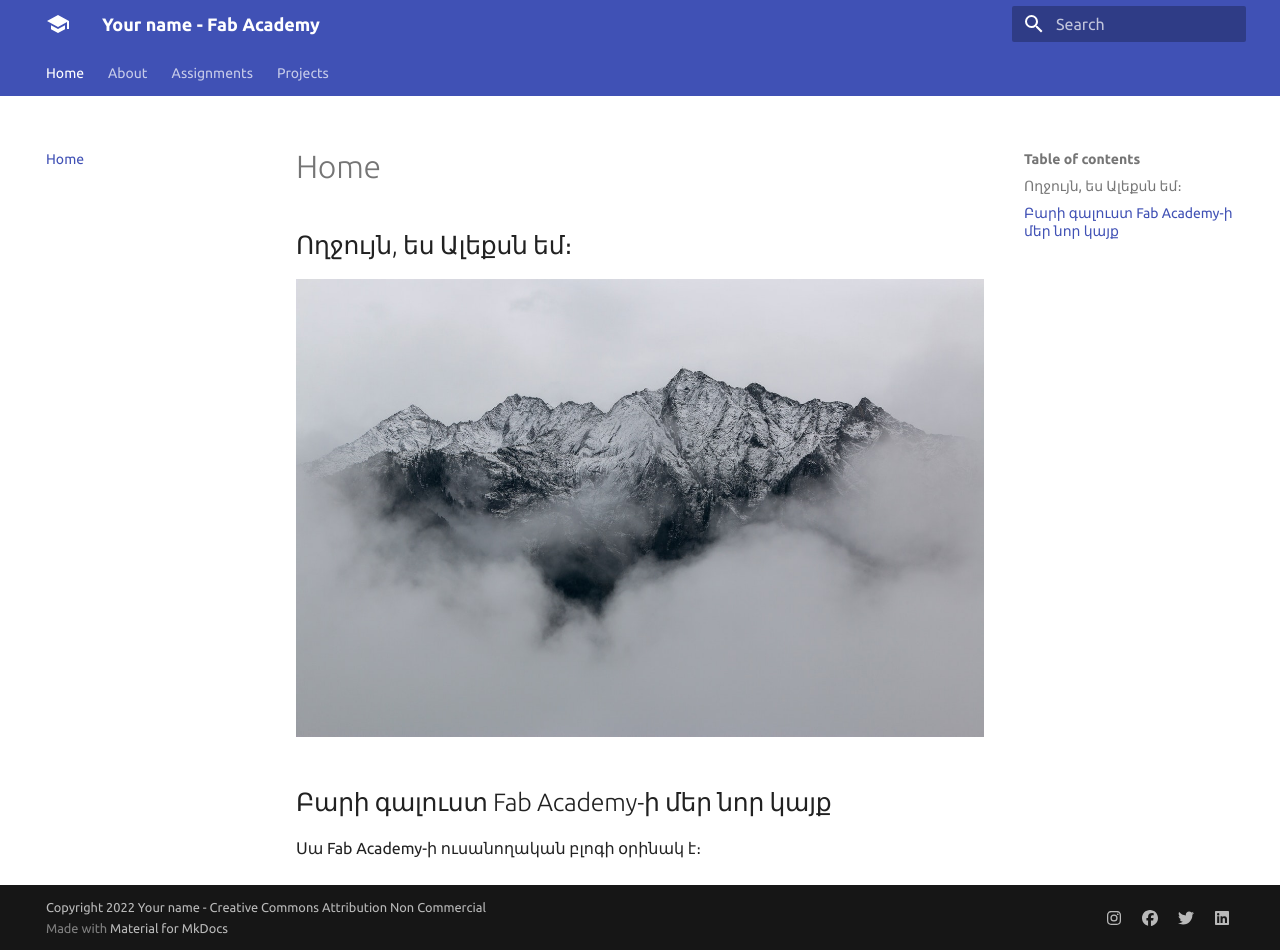
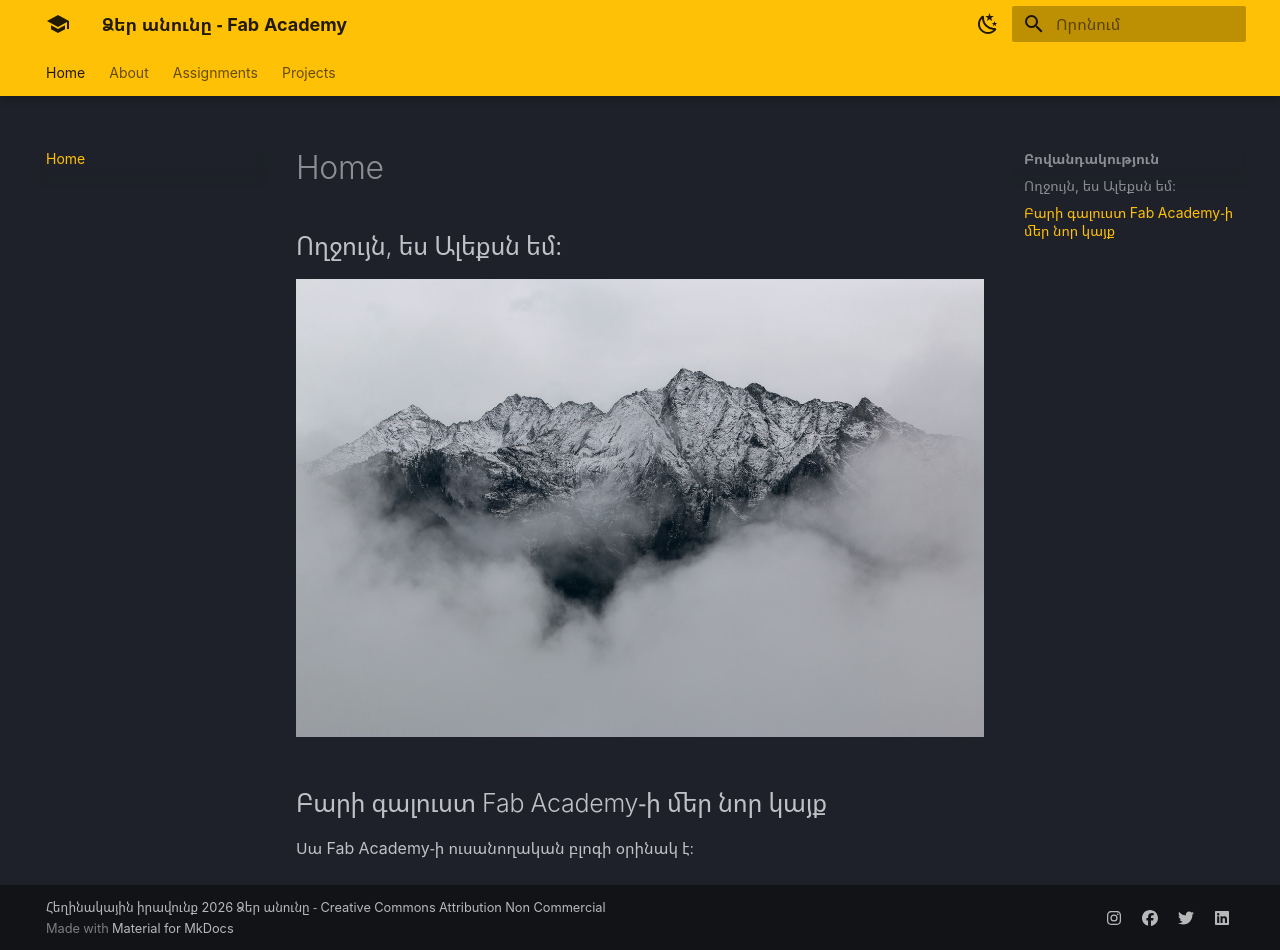
Before and after one commit to alexaghajanyan01/aleks_aghajanyan, an MkDocs documentation site: the page built from docs/index.md, in a window 1280 px wide and 950 px high. Built offline with MkDocs 1.6.1 and Material for MkDocs 9.7.7, drawn with Linux system fonts in a browser that asks for light colours.

Commit message:
Add Armenian translation and gold theme

```diff
--- a/mkdocs.yml
+++ b/mkdocs.yml
@@ -1,15 +1,14 @@
-# Replace the text below to customize your site
-site_name: Your name - Fab Academy
-site_description: Fab Academy documentation site for Your Name
-site_author: Your name
-copyright: Copyright 2022 Your name - Creative Commons Attribution Non Commercial
+# Կայքի հիմնական տվյալներ
+site_name: Ձեր անունը - Fab Academy
+site_description: Fab Academy փաստաթղթավորման կայք՝ Ձեր անվան համար
+site_author: Ձեր անունը
+copyright: Հեղինակային իրավունք 2026 Ձեր անունը - Creative Commons Attribution Non Commercial
 
 site_url: http://fibasile.fabcloud.io/fabacademy-student-template/
 
 extra:
-  # Set your own social media below (or remove)
+  # Ավելացրեք Ձեր սոցիալական ցանցերը ստորև (կամ հեռացրեք)
   social:
-    # For other social icons at https://squidfunk.github.io/mkdocs-material/setup/adding-social-links/
     - icon: fontawesome/brands/instagram
       link: https://instagram.com/fabacademany
     - icon: fontawesome/brands/facebook
@@ -21,33 +20,50 @@ extra:
 
 theme:
   name: material
+  language: hy
   palette:
-    # try other colors https://squidfunk.github.io/mkdocs-material/getting-started/#primary-colors
-    primary: deep
-    accent: gold
+    - scheme: slate
+      primary: amber
+      accent: yellow
+      toggle:
+        icon: material/weather-night
+        name: Անցնել դեպի լուսավոր ռեժիմ
+    - scheme: default
+      primary: amber
+      accent: deep orange
+      toggle:
+        icon: material/weather-sunny
+        name: Անցնել դեպի մուգ ռեժիմ
   font:
-    # See available fonts at https://fonts.google.com/
-    text: Ubuntu
+    text: Noto Sans Armenian
     code: Ubuntu Mono
   icon:
     logo: material/school
   favicon: images/favicon.svg
   features:
     - navigation.tabs
+    - navigation.tabs.sticky
     - navigation.instant
+    - navigation.top
+    - content.code.copy
+    - search.suggest
+    - search.highlight
 
 plugins:
   - search
   - git-revision-date-localized:
       fallback_to_build_date: true
-      # Read more: https://timvink.github.io/mkdocs-git-revision-date-localized-plugin/options/#enabled
+      locale: hy
       enabled: !ENV [ENABLED_GIT_REVISION_DATE, False]
 
 markdown_extensions:
   - extra
   - smarty
   - admonition
+  - pymdownx.details
+  - pymdownx.superfences
   - codehilite:
       guess_lang: false
   - toc:
       permalink: true
+      title: Բովանդակություն
```
